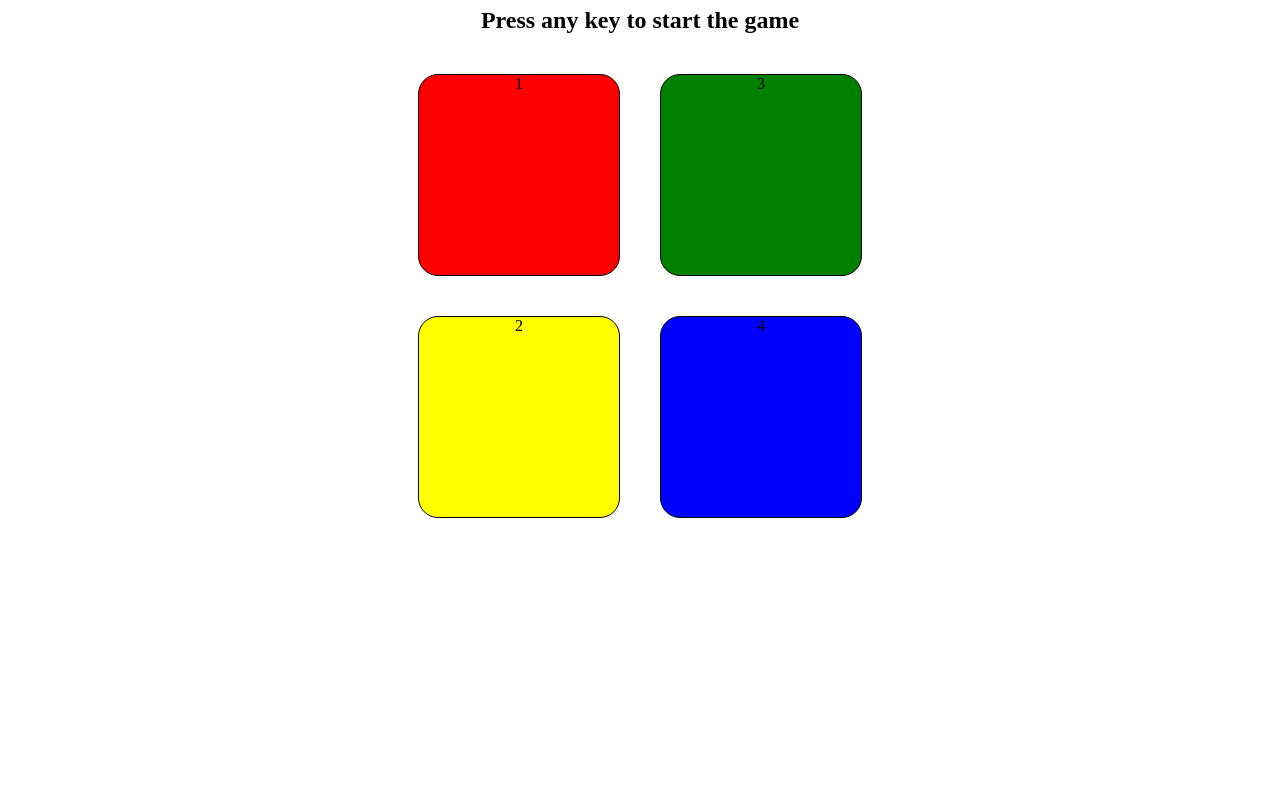
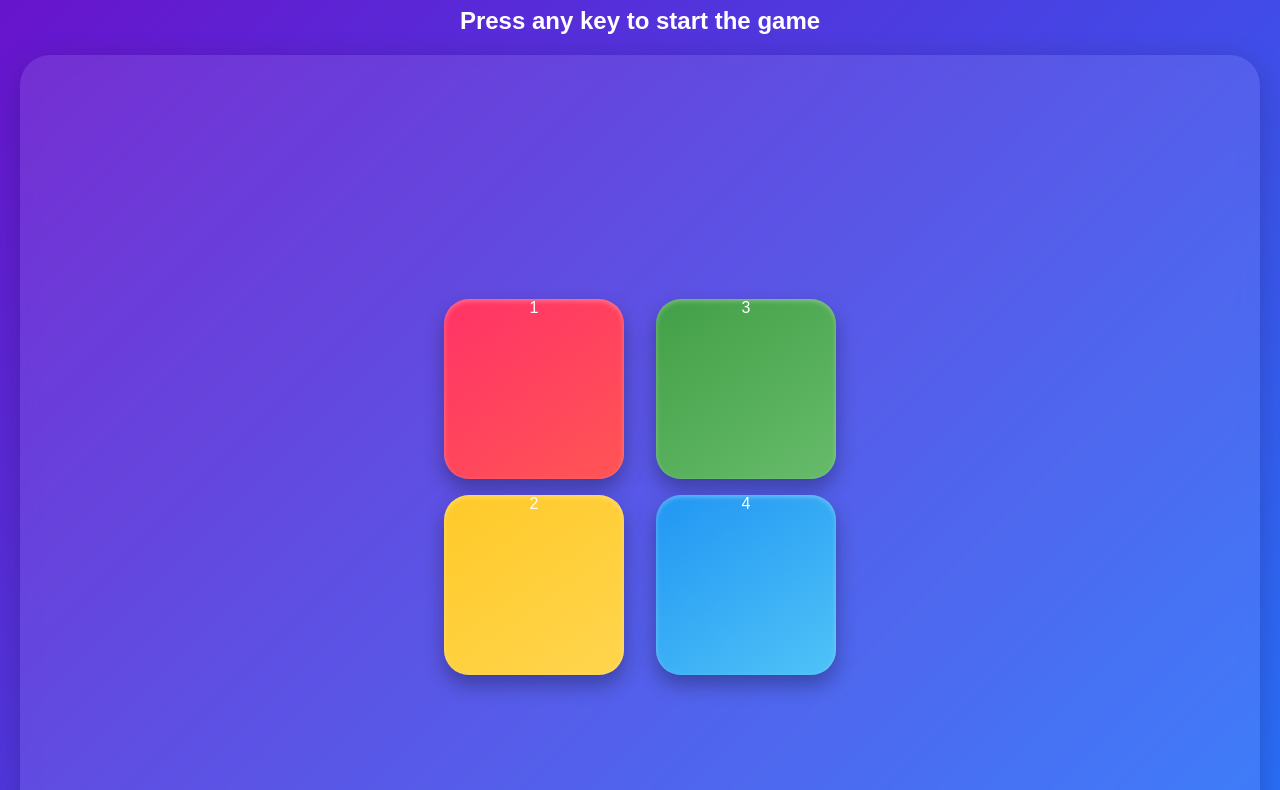
Before and after one commit to Abhinav-Sinha-XO/Simon-says-game, a plain HTML site: page index.html in a window 1280 px wide. Shown: the part 73-863 px from the top of the page. Before the commit the page ends 800 px from the top, so only its background shows below. Drawn offline with Linux system fonts and the light colour scheme.

Commit message:
final push

```diff
--- a/app.js
+++ b/app.js
@@ -38,6 +38,7 @@ function userFlash(btn) {
 }
 
 function levelUp() {
+  userSeq = []
   level++
   h2.innerText = `Level ${level}`
 
@@ -57,10 +58,15 @@ function checkAns(idx) {
 
   if (userSeq[idx] === gameSeq[idx]) {
     if (userSeq.length == gameSeq.length) {
-      setTimeout(levelUp, 1000)
+      setTimeout(levelUp, 800)
     }
   } else {
-    h2.innerText = "GAME OVER! Press any key to start."
+    h2.innerHTML = `GAME OVER! Your score was <b>${level}</br> <br> Press any key to start.`
+    document.querySelector("body").style.backgroundColor = "red";
+    setTimeout(function () {
+      document.querySelector("body").style.backgroundColor = "white"
+    }, 1000)
+    reset()
   }
 }
 function btnPress() {
@@ -77,3 +83,11 @@ let allbtns = document.querySelectorAll(".btn")
 for (btn of allbtns) {
   btn.addEventListener("click", btnPress)
 }
+
+function reset() {
+  started = false
+  gameSeq = []
+  userSeq = []
+  level = 0
+
+}
--- a/style.css
+++ b/style.css
@@ -1,49 +1,85 @@
-body{
+body {
   text-align: center;
-
+  background: linear-gradient(135deg, #6a11cb 0%, #2575fc 100%);
+  font-family: 'Montserrat', sans-serif;
+  margin: 0;
+  padding: 0;
+  color: #fff;
+  min-height: 100vh;
 }
 
-.btn-container{
-
+.btn-container {
   display: flex;
+  flex-wrap: wrap;
   justify-content: center;
-
+  align-items: center;
+  min-height: 100vh;
+  background-color: rgba(255, 255, 255, 0.1);
+  backdrop-filter: blur(10px);
+  padding: 2rem;
+  box-shadow: 0 8px 32px rgba(0, 0, 0, 0.2);
+  border-radius: 30px;
+  margin: 20px;
 }
 
-.btn{
-  border: 1px solid black;
-  border-radius: 20px;
-  width: 200px;
-  height: 200px;
-  margin: 20px;
-  margin-bottom: 40px;
-
+.btn {
+  width: 180px;
+  height: 180px;
+  margin: 1rem;
+  border: none;
+  border-radius: 25px;
+  box-shadow: 0 10px 20px rgba(0, 0, 0, 0.3), inset 0 2px 5px rgba(255, 255, 255, 0.3);
+  transition: all 0.3s cubic-bezier(0.25, 0.8, 0.25, 1);
+  cursor: pointer;
+  outline: none;
 }
 
-
-
-.red{
-  background-color: red;
+.btn:hover {
+  transform: translateY(-8px) scale(1.03);
+  box-shadow: 0 15px 30px rgba(0, 0, 0, 0.4), inset 0 2px 5px rgba(255, 255, 255, 0.4);
 }
 
-.blue{
-  background-color: blue;
+.btn:active {
+  transform: scale(0.95);
+  box-shadow: 0 5px 10px rgba(0, 0, 0, 0.2);
 }
 
-.yellow{
-  background-color: yellow;
+.red {
+  background: linear-gradient(145deg, #ff3366, #ff5555);
 }
 
-.green{
-  background-color: green;
+.blue {
+  background: linear-gradient(145deg, #2196f3, #4fc3f7);
 }
 
-
-.flash{
-  background-color: white;
+.yellow {
+  background: linear-gradient(145deg, #ffca28, #ffd54f);
 }
 
-.userflash{
-  background-color: lightskyblue
-  ;
+.green {
+  background: linear-gradient(145deg, #43a047, #66bb6a);
 }
+
+.flash {
+  opacity: 1;
+  box-shadow: 0 0 20px 10px rgba(255, 255, 255, 0.7);
+  animation: pulse 0.5s ease;
+}
+
+.userflash {
+  opacity: 1;
+  box-shadow: 0 0 30px 15px rgba(255, 255, 255, 0.9);
+  animation: userPulse 0.3s ease;
+}
+
+@keyframes pulse {
+  0% { transform: scale(1); }
+  50% { transform: scale(1.05); }
+  100% { transform: scale(1); }
+}
+
+@keyframes userPulse {
+  0% { transform: scale(1); }
+  50% { transform: scale(1.08); }
+  100% { transform: scale(1); }
+}
```
Also changed, not shown: Screenshots/game over.png (added), Screenshots/game.png (added), 1 other file.
